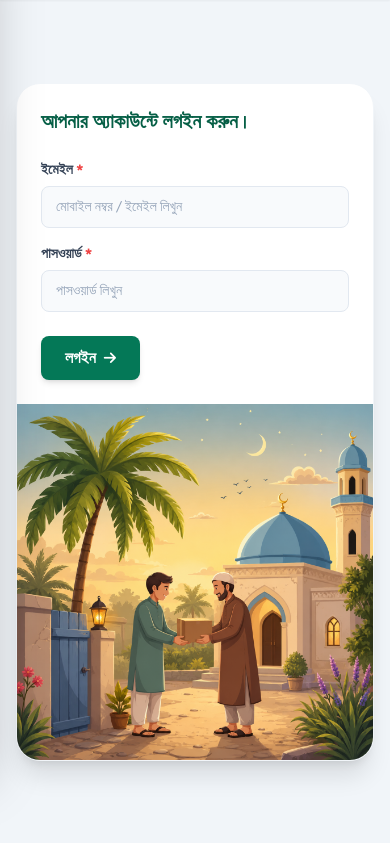
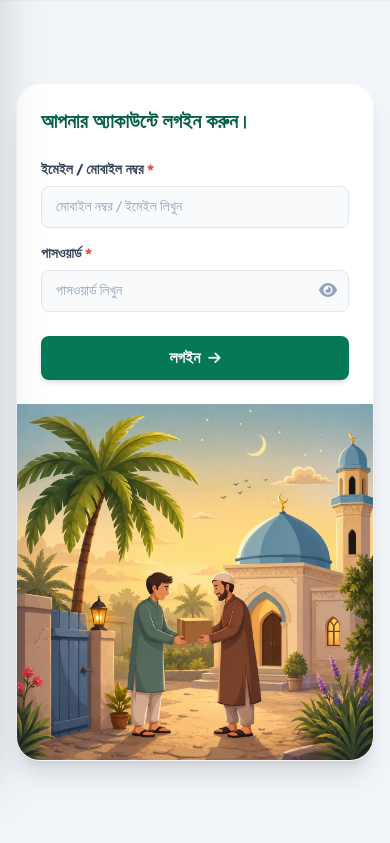
Before and after one commit to bilash0283/Bishwas-Education-Foundation, a PHP site: page /login.php in a window 390 px wide. Shown: the part 80-923 px from the top of the page. Run offline with PHP 8.4, Linux system fonts and the light colour scheme; tables that the repository leaves empty or names only in its code hold one stand-in row (values such as "Sample post"); grey boxes marked "Sample" are stand-in pictures; some libraries are stand-ins or nearby versions.

Commit message:
login page modify

```diff
--- a/login.php
+++ b/login.php
@@ -1,4 +1,74 @@
-<?php include 'include/header.php'; ?>
+<?php
+if (session_status() === PHP_SESSION_NONE) {
+    session_start();
+}
+
+include 'include/header.php';
+// আপনার ডাটাবেজ কানেকশন ফাইল
+// include 'include/db.php';
+
+$conn = $db;
+
+$error_message = "";
+$identity_val = "";
+$password_val = "";
+
+if ($_SERVER['REQUEST_METHOD'] === 'POST' && isset($_POST['login'])) {
+    $identity_val = trim($_POST['identity']);
+    $password_val = trim($_POST['password']);
+
+    if (!empty($identity_val) && !empty($password_val)) {
+
+        $identity = mysqli_real_escape_string($conn, $identity_val);
+        $hashed_password = md5($password_val);
+
+        // প্রথমে চেক করা হচ্ছে এই ইমেইল বা ফোন নম্বরে কোনো ইউজার আছে কি না
+        $check_user_query = "SELECT * FROM `users` WHERE (`email` = '$identity' OR `phone` = '$identity') LIMIT 1";
+        $user_result = mysqli_query($conn, $check_user_query);
+
+        if (mysqli_num_rows($user_result) === 1) {
+            $user = mysqli_fetch_assoc($user_result);
+
+            // পাসওয়ার্ড চেক
+            if ($user['password'] === $hashed_password) {
+
+                // স্ট্যাটাস সক্রিয় (Active) কি না চেক
+                if (strtolower($user['status']) === 'active') {
+
+                    // সেশন ডাটা সেট
+                    $_SESSION['user_id']   = $user['id'];
+                    $_SESSION['user_name'] = $user['name'];
+                    $_SESSION['user_role'] = $user['role'];
+
+                    // রোল অনুযায়ী রিডাইরেক্ট
+                    if ($user['role'] === 'admin') {
+                        header("Location: admin/dashboard.php");
+                    } elseif ($user['role'] === 'volunteer') {
+                        header("Location: volunteer/dashboard.php");
+                    } else {
+                        header("Location: member/dashboard.php");
+                    }
+                    exit();
+
+                } else {
+                    // অ্যাকাউন্ট অ্যাক্টিভ না থাকলে স্ট্যাটাস নোটিফিকেশন
+                    $status_title = ucfirst($user['status']);
+                    $error_message = "আপনার অ্যাকাউন্টটি বর্তমানে <strong>{$status_title}</strong> অবস্থায় রয়েছে। অনুগ্রহ করে অ্যাডমিনের সাথে যোগাযোগ করুন।";
+                }
+
+            } else {
+                $error_message = "পাসওয়ার্ড ভুল হয়েছে!";
+            }
+
+        } else {
+            $error_message = "ইমেইল বা মোবাইল নম্বরটি পাওয়া যায়নি!";
+        }
+
+    } else {
+        $error_message = "সকল ফিল্ড সঠিকভাবে পূরণ করুন!";
+    }
+}
+?>
 
 <div class="bg-slate-100 min-h-screen flex items-center justify-center p-4">
     <div class="max-w-4xl w-full bg-white rounded-3xl shadow-xl overflow-hidden grid grid-cols-1 md:grid-cols-2 border border-slate-100">
@@ -9,25 +79,42 @@
                 আপনার অ্যাকাউন্টে লগইন করুন।
             </h2>
 
-            <form action="#" method="POST" class="space-y-4">
+            <!-- Dynamic Error Notification Alert -->
+            <?php if (!empty($error_message)): ?>
+                <div class="mb-4 p-3.5 bg-rose-50 border border-rose-200 text-rose-600 rounded-xl text-xs font-semibold flex items-center gap-2 animate-fade-in">
+                    <i class="fa-solid fa-circle-exclamation text-base shrink-0"></i>
+                    <span><?php echo $error_message; ?></span>
+                </div>
+            <?php endif; ?>
+
+            <form action="" method="POST" class="space-y-4">
+                <!-- Identity Input (Email or Phone) -->
                 <div>
                     <label class="block text-sm font-bold text-slate-700 mb-1.5">
-                        ইমেইল <span class="text-red-500">*</span>
+                        ইমেইল / মোবাইল নম্বর <span class="text-red-500">*</span>
                     </label>
-                    <input type="text" name="identity" placeholder="মোবাইল নম্বর / ইমেইল লিখুন" required
+                    <input type="text" name="identity" placeholder="মোবাইল নম্বর / ইমেইল লিখুন" value="<?php echo htmlspecialchars($identity_val); ?>" required
                         class="w-full px-3.5 py-2.5 bg-slate-50 border border-slate-200 rounded-lg text-sm text-slate-800 focus:outline-none focus:border-emerald-600 focus:bg-white transition-all placeholder:text-slate-400">
                 </div>
 
+                <!-- Password Input with Toggle Eye Icon -->
                 <div>
                     <label class="block text-sm font-bold text-slate-700 mb-1.5">
                         পাসওয়ার্ড <span class="text-red-500">*</span>
                     </label>
-                    <input type="password" name="password" placeholder="পাসওয়ার্ড লিখুন" required
-                        class="w-full px-3.5 py-2.5 bg-slate-50 border border-slate-200 rounded-lg text-sm text-slate-800 focus:outline-none focus:border-emerald-600 focus:bg-white transition-all placeholder:text-slate-400">
+                    <div class="relative">
+                        <input type="password" id="passwordInput" name="password" placeholder="পাসওয়ার্ড লিখুন" value="<?php echo htmlspecialchars($password_val); ?>" required
+                            class="w-full px-3.5 py-2.5 pr-10 bg-slate-50 border border-slate-200 rounded-lg text-sm text-slate-800 focus:outline-none focus:border-emerald-600 focus:bg-white transition-all placeholder:text-slate-400">
+
+                        <button type="button" id="togglePasswordBtn" class="absolute right-3 top-1/2 -translate-y-1/2 text-slate-400 hover:text-emerald-600 focus:outline-none transition-colors">
+                            <i class="fa-solid fa-eye" id="toggleIcon"></i>
+                        </button>
+                    </div>
                 </div>
 
+                <!-- Submit Button -->
                 <div class="pt-2">
-                    <button type="submit" class="inline-flex items-center justify-center gap-2 px-6 py-2.5 bg-emerald-700 hover:bg-emerald-800 text-white font-semibold rounded-lg shadow-md transition-all duration-200">
+                    <button type="submit" name="login" class="w-full md:w-auto inline-flex items-center justify-center gap-2 px-6 py-2.5 bg-emerald-700 hover:bg-emerald-800 text-white font-semibold rounded-lg shadow-md transition-all duration-200 cursor-pointer active:scale-95">
                         <span>লগইন</span>
                         <i class="fa-solid fa-arrow-right text-sm"></i>
                     </button>
@@ -35,7 +122,7 @@
             </form>
         </div>
 
-        <!-- Right Side: Full Cover Image (No margin/padding) -->
+        <!-- Right Side: Cover Image -->
         <div class="relative w-full h-full min-h-[200px] md:min-h-full">
             <img src="public/assets/login_img.png" alt="Illustration" class="w-full h-full object-cover block" onerror="this.onerror=null; this.src='https://via.placeholder.com/400x300?text=Banner+Image';">
         </div>
@@ -43,4 +130,27 @@
     </div>
 </div>
 
+<!-- Password Hide/Show Script -->
+<script>
+document.addEventListener('DOMContentLoaded', function () {
+    const passwordInput = document.getElementById('passwordInput');
+    const toggleBtn = document.getElementById('togglePasswordBtn');
+    const toggleIcon = document.getElementById('toggleIcon');
+
+    toggleBtn.addEventListener('click', function () {
+        const type = passwordInput.getAttribute('type') === 'password' ? 'text' : 'password';
+        passwordInput.setAttribute('type', type);
+
+        // Toggle FontAwesome Eye Icon
+        if (type === 'text') {
+            toggleIcon.classList.remove('fa-eye');
+            toggleIcon.classList.add('fa-eye-slash');
+        } else {
+            toggleIcon.classList.remove('fa-eye-slash');
+            toggleIcon.classList.add('fa-eye');
+        }
+    });
+});
+</script>
+
 <?php include 'include/footer.php'; ?>
```
